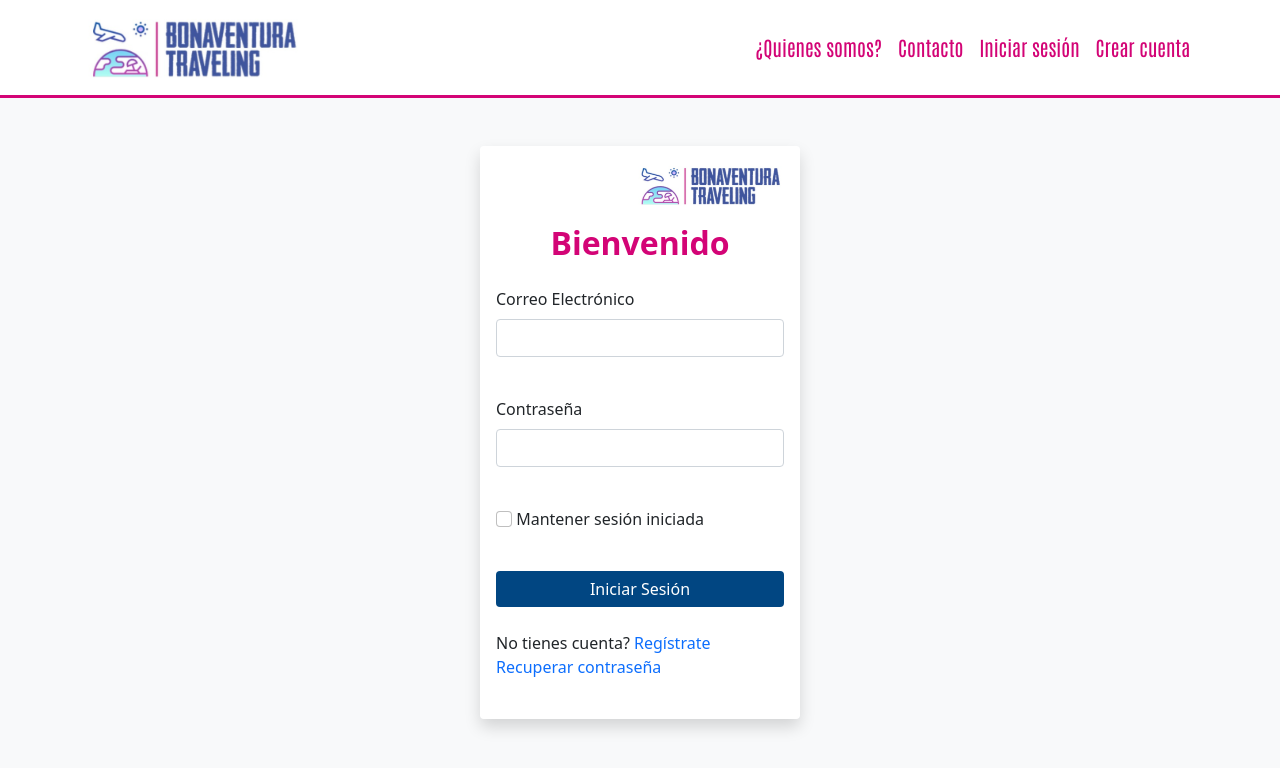
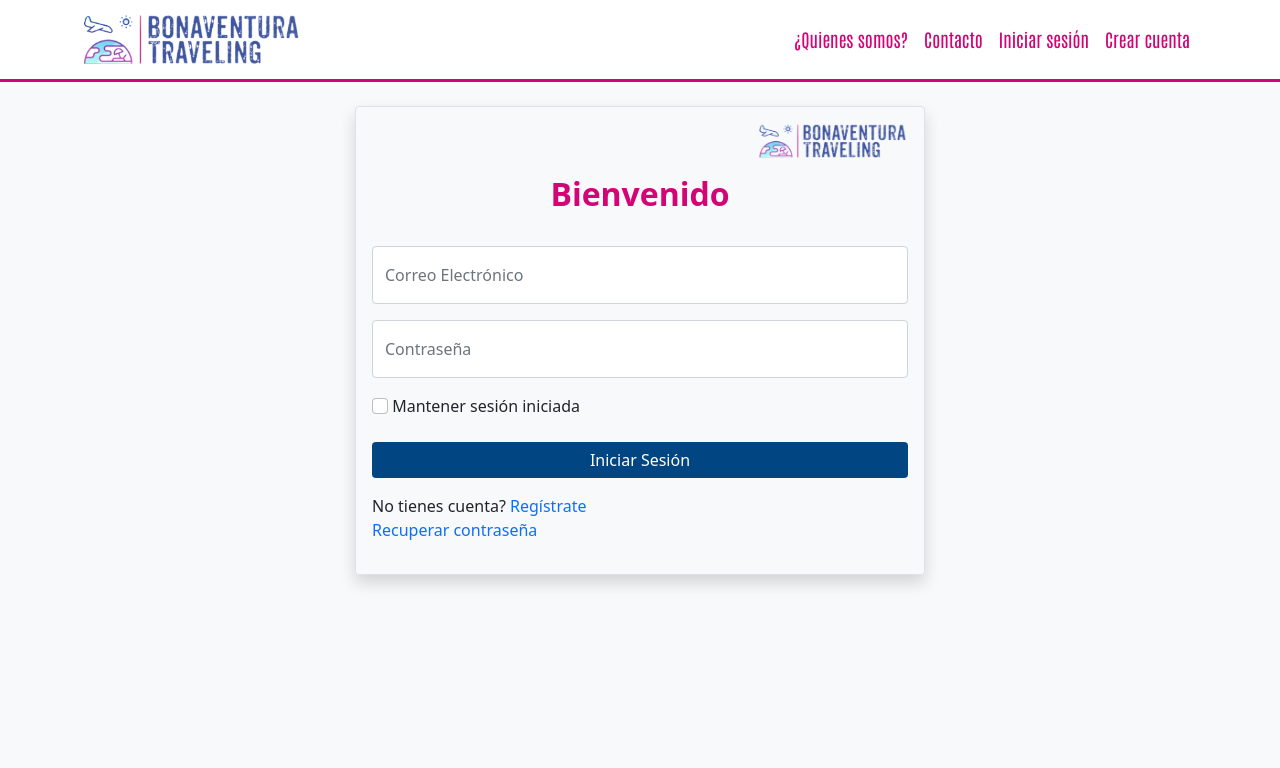
Before and after one commit to danielvsr/bonaTraveling, a plain HTML site: page navegacion/login.html in a window 1280 px wide. Drawn offline with nearby package versions, Linux system fonts and the light colour scheme.

Commit message:
Change Logo & modificate login.html

```diff
--- a/css/style.css
+++ b/css/style.css
@@ -4,7 +4,7 @@ a{
 .nav-link{
     color:  #d30476!important;
     font-family: 'Antonio', 'Anton',sans-serif;
-    font-size: 1.25rem;
+    font-size: 18px;
 }
 /*CLASES PRIMARIO*/
 .btn-primary{
--- a/navegacion/login.html
+++ b/navegacion/login.html
@@ -22,9 +22,10 @@
     </head>
     <body class="bg-light">
         <!--ACA EMPIEZA EL ENCABEZADO-->
-        <nav class="navbar navbar-light navbar-expand-md bg-white" style="border-bottom:3px solid rgb(211, 4, 118);"  >
+        <nav class="navbar navbar-light navbar-expand-md bg-white" style="border-bottom:3px solid rgb(211, 4, 118);" >
             <div class="container">
-                <a href="../index.html" class="navbar-brand"><img src="../img/logoBT.jpeg" width="220" height="auto" alt="Logo Bonaventura Traveling"></a>
+                <a href="../index.html" class="navbar-brand"><img src="../img/LogoBT2.png"
+                    width="220" height="auto" alt="Logo Bonaventura Traveling" class="img-fluid"></a>
                 <button type="button" class="navbar-toggler" data-bs-toggle="collapse" data-bs-target="#menu-principal" aria-controls="menu-principal"
                         aria-expanded="false" aria-label="Desplegar menú de navegación">
                     <span class="navbar-toggler-icon"></span>
@@ -39,39 +40,42 @@
                 </div>
             </div>
         </nav>
-        <!--ACA EMPIEZA EL LOGIN Y SUS CONTENEDORES-->
-        <div class="container w-25 mt-5 mb-5 rounded-3 shadow container-sm">
+        <!--ACA EMPIEZA EL FORMULARIO DEL INDEX-->
+        <section class="container">
             <div class="row">
-                <div class="col p-3 bg-white rounded">
+                <div class="w-50 my-4 mx-auto p-3 border shadow rounded-2">
                     <div class="text-end">
-                        <img src="../img/logoBT.jpeg" width="150" alt="Bonaventura Traveling Logo">
+                        <img src="../img/logoBT2.png" width="150" alt="Bonaventura Traveling Logo" class="img-fluid">
                     </div>
-                    <h2 class="fw-bold text-center py-3 text-primary">Bienvenido</h2>
-                    <!--LOGIN-->
-                    <form class="row g-3">
-                        <div class="mb-4">
-                            <label for="email" class="form-label">Correo Electrónico</label>
-                            <input type="email" class="form-control" id="email" aria-describedby="emailHelp" required>
+                    <h2 class="fw-bold text-center py-3 text-primary d-none d-md-block">Bienvenido</h2>
+                    <form class="mt-3">
+                            <div class="col-12 mb-3">
+                                <div class="form-floating text-muted">
+                                    <input type="email" class="form-control" id="email" placeholder="Correo Electrónico">
+                                    <label for="email">Correo Electrónico</label>
                                 </div>
-                        <div class="mb-4">
-                            <label for="pass1" class="form-label">Contraseña</label>
-                            <input type="password" class="form-control" id="pass1" required>
+                            </div>
+                            <div class="col-12 mb-3">
+                                <div class="form-floating text-muted">
+                                    <input type="password" class="form-control" id="pass1" placeholder="Contraseña">
+                                    <label for="pass1">Contraseña</label>
+                                </div>
                             </div>
                             <div class="mb-4">
                                 <input type="checkbox" name="conectado" class="form-check-input">
                                 <label for="conectado" class="form-check-label">Mantener sesión iniciada</label>
                             </div>
                             <div class="d-grid">
-                            <button type="submit" class="btn btn-primary" href="index.html" >Iniciar Sesión</button>
+                                <button type="submit" class="btn btn-primary" href="../index.html">Iniciar Sesión</button>
                             </div>
-                        <div class="my-4">
-                            <span>No tienes cuenta? <a href="form.html">Regístrate</a></span><br>
+                            <div class="my-3">
+                                <span>No tienes cuenta? <a href="../navegacion/form.html">Regístrate</a></span><br>
                                 <span><a href="#">Recuperar contraseña</a></span>
                             </div>
                     </form>
                 </div>
             </div>
-        </div>
+        </section>
 
         <!-- Option 1: Bootstrap Bundle with Popper -->
         <script
```
Also changed, not shown: destinos/destinos.html (+1 -1 lines), index.html (+1 -1 lines), navegacion/contacto.html (+2 -2 lines), navegacion/form.html (+3 -3 lines), navegacion/nosotros.html (+1 -1 lines), img/LogoBT2.png (added). Lines whose indentation alone changed are shown as unchanged.
